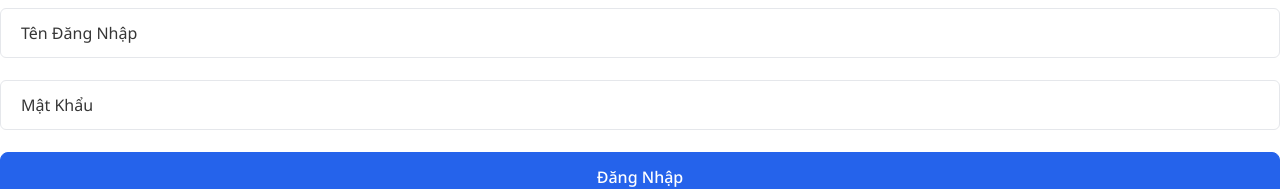
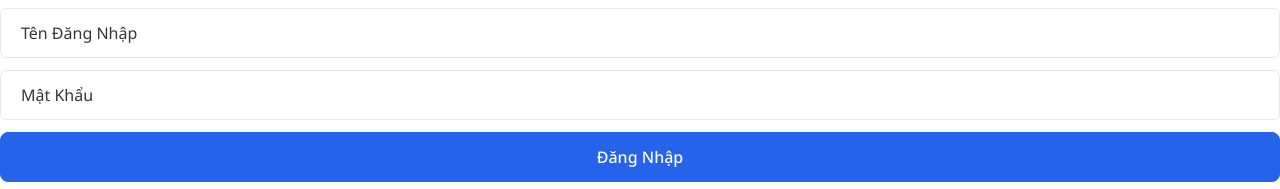
Before and after one commit to thieenjdev03/TalkToDoc-LandingPage, a Next.js app: page /signin in a window 1280 px wide. Shown: the part 716-905 px from the top of the page. Built offline with nearby package versions, Linux system fonts and the light colour scheme; no server answers.

Commit message:
feat: update sign up doctor page

```diff
--- a/src/components/Auth/SignIn/index.tsx
+++ b/src/components/Auth/SignIn/index.tsx
@@ -65,7 +65,7 @@ const Signin = () => {
       </span> */}
       <h1 className="mb-4 text-2xl text-primary">Đăng Nhập</h1>
       <form onSubmit={(e) => e.preventDefault()}>
-        <div className="mb-[22px]">
+        <div className="mb-[12px]">
           <input
             type="text"
             placeholder="Tên Đăng Nhập"
@@ -75,7 +75,7 @@ const Signin = () => {
             className="w-full rounded-md border border-dark_border border-opacity-60 border-solid bg-transparent px-5 py-3 text-base text-dark outline-none transition placeholder:text-grey focus:border-primary focus-visible:shadow-none text-black dark:focus:border-primary"
           />
         </div>
-        <div className="mb-[22px]">
+        <div className="mb-[12px]">
           <input
             type="password"
             placeholder="Mật Khẩu"
```
